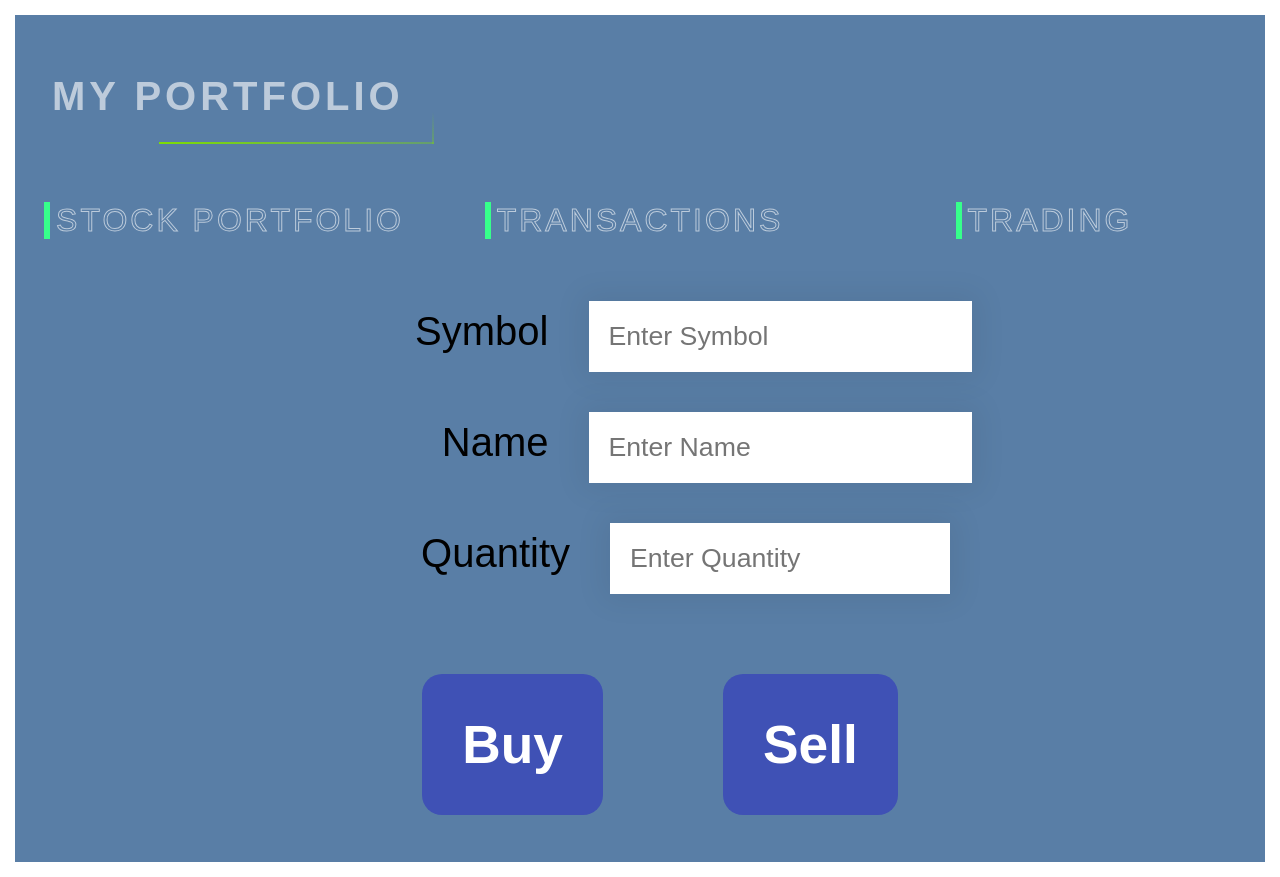
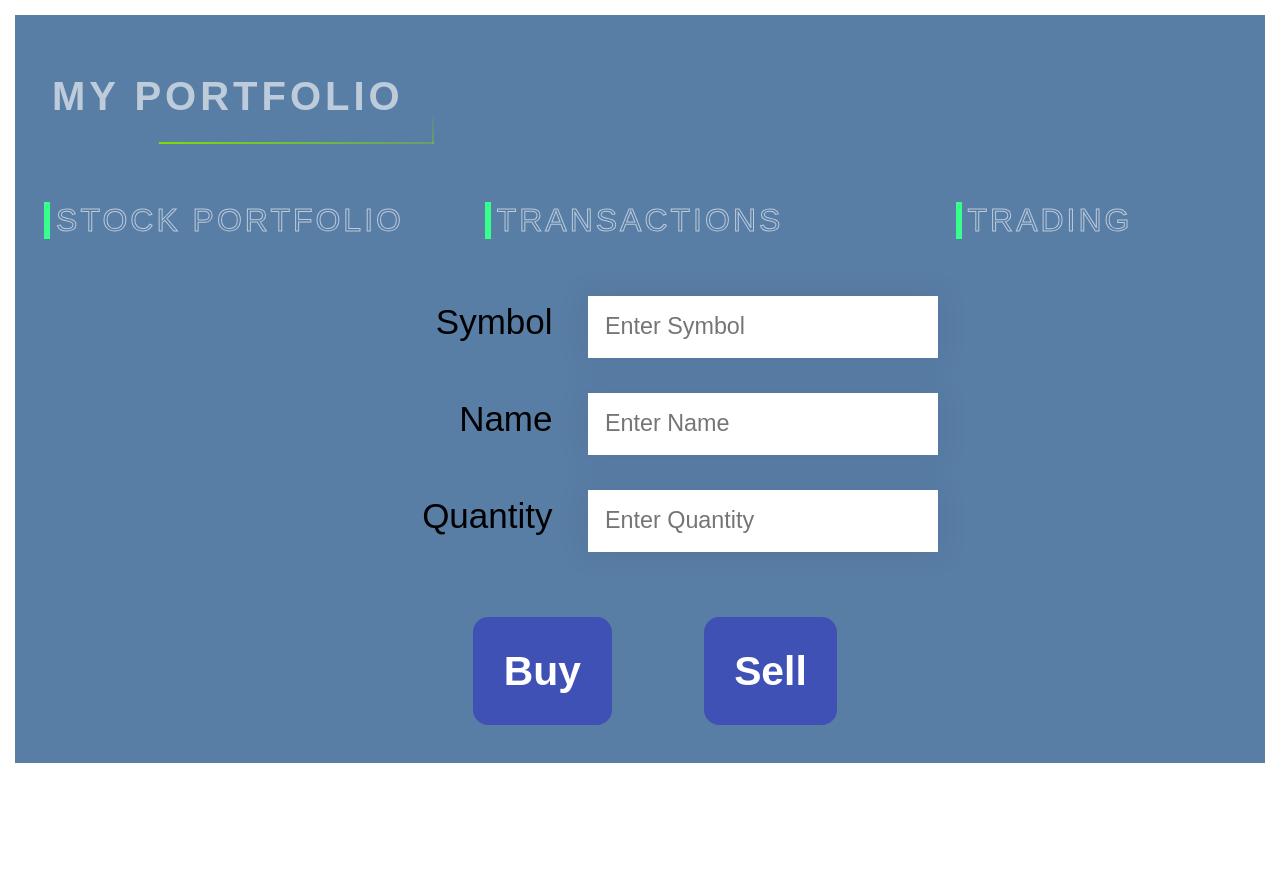
Before and after one commit to lim147/stock-protfolio, an Angular app in the folder stockUI/: page /trading in a window 1280 px wide. After the commit the page ends 800 px from the top, so only its background shows below. Built offline with nearby package versions, Linux system fonts and the light colour scheme.

Commit message:
Fix CSS styling

```diff
--- a/stockUI/src/app/mainpage/mainpage.component.css
+++ b/stockUI/src/app/mainpage/mainpage.component.css
@@ -1,6 +1,7 @@
 .cta {
   border: none;
   background: none;
+  padding-bottom: 25px;
 }
 
 .cta span {
--- a/stockUI/src/app/searchpage/searchpage.component.css
+++ b/stockUI/src/app/searchpage/searchpage.component.css
@@ -1,6 +1,7 @@
 .cta {
     border: none;
     background: none;
+    padding-bottom: 25px;
   }
 
   .cta span {
--- a/stockUI/src/app/tradingpage/tradingpage.component.css
+++ b/stockUI/src/app/tradingpage/tradingpage.component.css
@@ -1,5 +1,5 @@
 div{
-    zoom: 2;
+    zoom: 1.75;
 }
 
 
@@ -26,14 +26,14 @@ label {
 }
 
 input[type=text] {
-    width: 170 px;
+    width: 200px;
     padding:10px;
     border:0;
     box-shadow:0 0 15px 4px rgba(0,0,0,0.06);
 }
 
 input[type=number] {
-    width: 170px;
+    width: 200px;
     padding:10px;
     border:0;
     box-shadow:0 0 15px 4px rgba(0,0,0,0.06);
```
